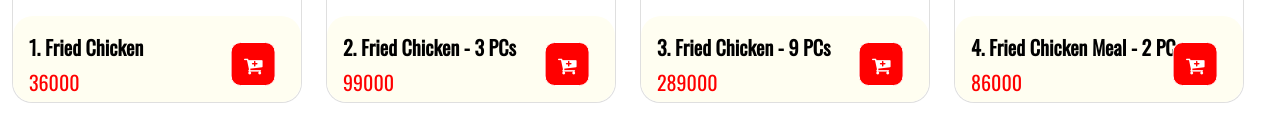
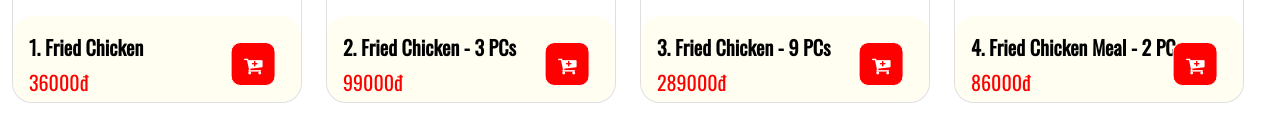
Before and after one commit to ngochienhv/RestaurantPOS, a React (Create React App) app: page / in a window 1280 px wide. Shown: the part 360-495 px from the top of the page. Built offline with nearby package versions, Linux system fonts and the light colour scheme.

Commit message:
Update product.js

```diff
--- a/src/components/products/product.js
+++ b/src/components/products/product.js
@@ -19,7 +19,7 @@ export default class Product extends Component {
                 <Link to="/" className="link">
                   <strong><p className="align-self-left mb-0 my-2">{ID}. {name}</p></strong>
                 </Link>
-                <strong><h5 className="font-italic mb-0 my-2">{price}</h5></strong>
+                <strong><h5 className="font-italic mb-0 my-2">{price}đ</h5></strong>
                 <button className="btn cart-btn"><i class="fa fa-cart-plus"></i></button>
               </div>
               </div>
```
